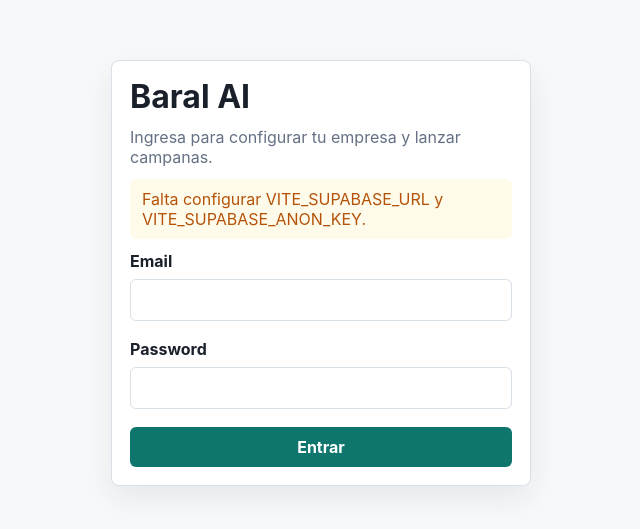
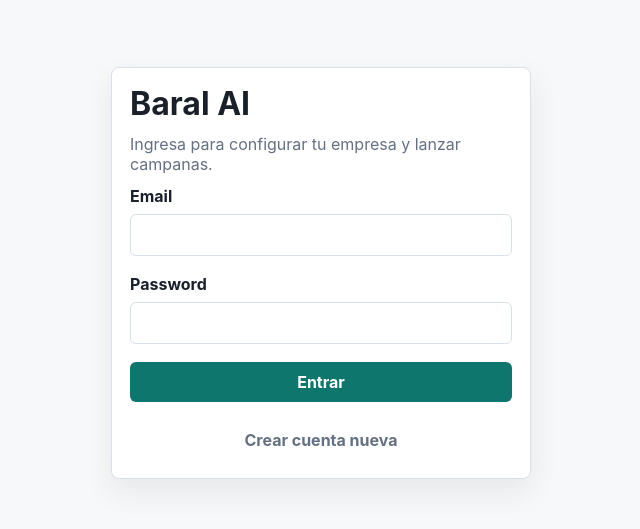
Before and after one commit to BARAL-IA-OS/baral-ai, a React (Vite) app in the folder frontend/: page /login in a window 1280 px wide. Shown: the part 127-656 px from the top of the page, without its empty margins (319-959 px from the left). Built offline with nearby package versions, Linux system fonts and the light colour scheme; no server answers.

Commit message:
feat(frontend): scaffold fase 1 app base

```diff
--- a/frontend/src/lib/supabase.ts
+++ b/frontend/src/lib/supabase.ts
@@ -1,11 +1,11 @@
 import { createClient } from '@supabase/supabase-js'
 
 const supabaseUrl = import.meta.env.VITE_SUPABASE_URL
-const supabaseKey = import.meta.env.VITE_SUPABASE_ANON_KEY
+const supabaseKey = import.meta.env.VITE_SUPABASE_PUBLISHABLE_KEY
 
 export const isSupabaseConfigured = Boolean(supabaseUrl && supabaseKey)
 
 export const supabase = createClient(
   supabaseUrl || 'https://example.supabase.co',
-  supabaseKey || 'missing-anon-key',
+  supabaseKey || 'missing-publishable-key',
 )
--- a/frontend/src/pages/Login.tsx
+++ b/frontend/src/pages/Login.tsx
@@ -9,6 +9,7 @@ export function Login() {
   const { user } = useAuth()
   const [email, setEmail] = useState('')
   const [password, setPassword] = useState('')
+  const [mode, setMode] = useState<'login' | 'register'>('login')
   const [message, setMessage] = useState<string | null>(null)
 
   if (user) {
@@ -19,13 +20,24 @@ export function Login() {
     event.preventDefault()
     setMessage(null)
 
-    const { error } = await supabase.auth.signInWithPassword({
-      email,
-      password,
-    })
+    const { error } =
+      mode === 'login'
+        ? await supabase.auth.signInWithPassword({
+            email,
+            password,
+          })
+        : await supabase.auth.signUp({
+            email,
+            password,
+          })
 
     if (error) {
       setMessage(error.message)
+      return
+    }
+
+    if (mode === 'register') {
+      setMessage('Cuenta creada. Revisa tu correo si Supabase pide confirmacion.')
     }
   }
 
@@ -33,10 +45,14 @@ export function Login() {
     <main className="auth-page">
       <Card className="auth-card">
         <h1>Baral AI</h1>
-        <p>Ingresa para configurar tu empresa y lanzar campanas.</p>
+        <p>
+          {mode === 'login'
+            ? 'Ingresa para configurar tu empresa y lanzar campanas.'
+            : 'Crea tu cuenta para iniciar el onboarding de Baral AI.'}
+        </p>
         {!isSupabaseConfigured ? (
           <p className="warning">
-            Falta configurar VITE_SUPABASE_URL y VITE_SUPABASE_ANON_KEY.
+            Falta configurar VITE_SUPABASE_URL y VITE_SUPABASE_PUBLISHABLE_KEY.
           </p>
         ) : null}
         <form className="stack" onSubmit={(event) => void handleSubmit(event)}>
@@ -58,7 +74,21 @@ export function Login() {
               required
             />
           </label>
-          <Button type="submit">Entrar</Button>
+          <Button type="submit">
+            {mode === 'login' ? 'Entrar' : 'Crear cuenta'}
+          </Button>
+          <Button
+            type="button"
+            variant="ghost"
+            onClick={() => {
+              setMode((current) =>
+                current === 'login' ? 'register' : 'login',
+              )
+              setMessage(null)
+            }}
+          >
+            {mode === 'login' ? 'Crear cuenta nueva' : 'Ya tengo cuenta'}
+          </Button>
           {message ? <p>{message}</p> : null}
         </form>
       </Card>
--- a/frontend/src/types/index.ts
+++ b/frontend/src/types/index.ts
@@ -31,7 +31,6 @@ export interface Client {
   telefono?: string
   ultima_compra?: string
   producto?: string
-  dias_inactivo?: number
 }
 
 export interface TaskDraftContent {
```
Also changed, not shown: 2 other files (tests, documents, lock files or other folders).
